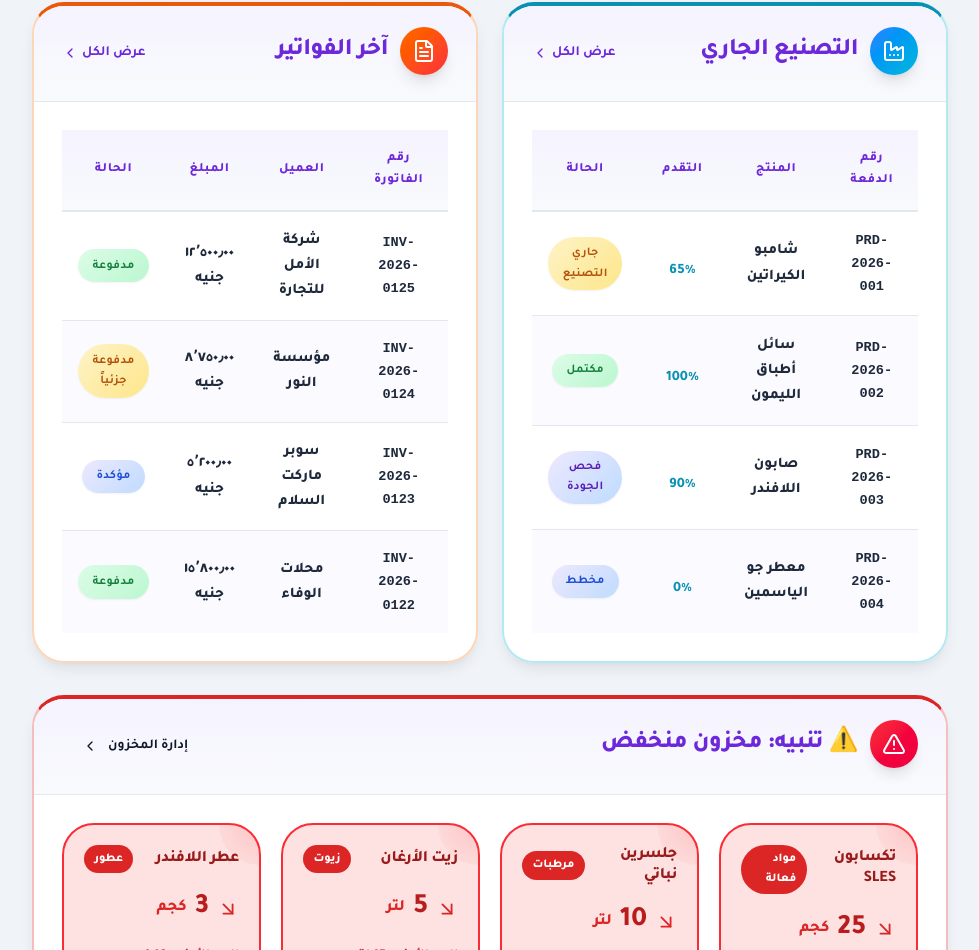
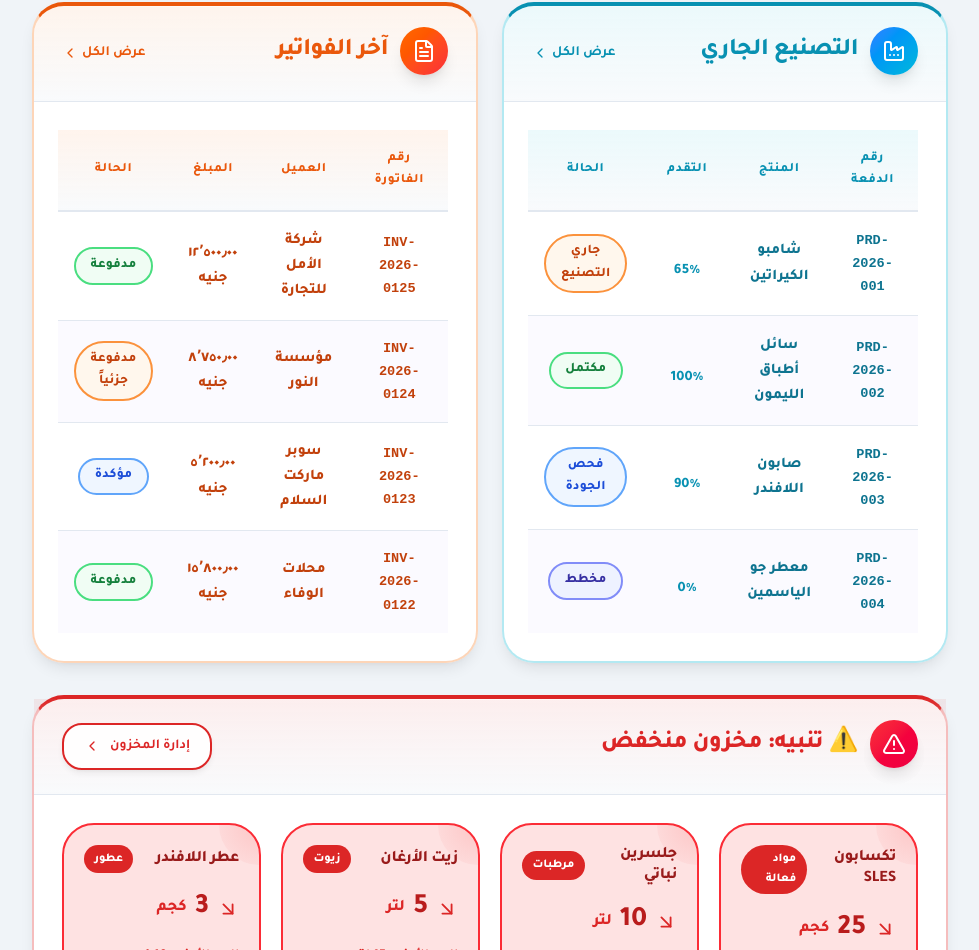
Before and after one commit to fantazia1110-design/BRAVO-new-sestym-, a Next.js app: page / in a window 1280 px wide. Shown: the part 1850-2800 px from the top of the page, without its empty margins (0-979 px from the left). Built offline with nearby package versions, Linux system fonts and the light colour scheme.

Commit message:
revert: restore everything to ca11662 (last working state) + fix >>
Co-authored-by: arena-agent <297053741+arena-agent@users.noreply.github.com>

```diff
--- a/src/app/globals.css
+++ b/src/app/globals.css
@@ -293,7 +293,7 @@ a:hover {
   border: 1px solid rgba(255, 255, 255, 0.8);
   border-radius: var(--radius-2xl);
   box-shadow: var(--shadow-md);
-  overflow: hidden;
+  overflow: visible;
   transition: transform var(--transition-normal), box-shadow var(--transition-normal), border-color var(--transition-normal);
   position: relative;
   min-width: 0;
@@ -400,8 +400,6 @@ a:hover {
   text-align: right;
   font-weight: 800;
   font-size: 0.8rem;
-  color: var(--text-secondary);
-  background: linear-gradient(to bottom, #f8fafc, #f1f5f9);
   border-bottom: 2px solid var(--border);
   letter-spacing: 0.05em;
   position: sticky;
@@ -423,11 +421,9 @@ a:hover {
 }
 
 .table tbody tr:hover {
-  background: linear-gradient(to left, rgba(59, 130, 246, 0.05), transparent);
 }
 
 .table tbody tr:hover td {
-  color: var(--primary-dark);
 }
 
 .table tbody tr:last-child td {
@@ -1883,14 +1879,14 @@ a:hover {
 .main-content .grid.grid-cols-4>.card.card-body>div>div:first-child svg{color:#fff!important;width:21px!important;height:21px!important}
 .main-content .grid.grid-cols-4>.card.card-body .text-2xl{margin:0!important;min-height:2.1rem!important;display:flex!important;align-items:center!important;font-size:1.85rem!important;font-weight:900!important;color:var(--sc)!important}
 .main-content .grid.grid-cols-4>.card.card-body .text-sm{margin:0!important;min-height:1.3rem!important;display:flex!important;align-items:center!important;font-size:.92rem!important;font-weight:800!important;color:#475569!important}
-.table th{text-align:center!important;vertical-align:middle!important;font-weight:900!important;color:#312e81!important;background:linear-gradient(to bottom,#f5f3ff,#ede9fe)!important}
-.table td{text-align:center!important;vertical-align:middle!important;padding:1rem!important;color:#1e293b!important}
+.table th{text-align:center!important;vertical-align:middle!important;font-weight:900!important}
+.table td{text-align:center!important;vertical-align:middle!important;padding:1rem!important}
 .table tbody tr:nth-child(even){background:#fbfaff!important}
-.table tbody tr:hover{background:#f3ecff!important}
+
 .table td>div:not(.flex){display:flex!important;flex-direction:column!important;align-items:center!important}
-.table td .font-mono{font-weight:900!important;color:#4c1d95!important;background:#f3ecff!important;border:1.5px solid #ddd6fe!important;padding:.28rem .6rem!important;border-radius:.5rem!important}
-.table td .font-medium{font-size:1rem!important;font-weight:900!important;color:#1e1b4b!important}
-.table td .text-xs{font-style:italic!important;color:#7c6fa8!important}
+.table td .font-mono{font-weight:900!important}
+.table td .font-medium{font-size:1rem!important;font-weight:900!important}
+.table td .text-xs{font-style:italic!important}
 .table td .flex.items-center.gap-2{display:flex!important;flex-wrap:wrap!important;justify-content:center!important;gap:.4rem!important}
 .table td a.btn,.table td button.btn{display:inline-flex!important;align-items:center!important;gap:.35rem!important;padding:.42rem .8rem!important;border-radius:.55rem!important;font-size:.78rem!important;font-weight:800!important;border:1.5px solid #e2e8f0!important;background:#f8fafc!important;color:#334155!important;overflow:visible!important}
 .table td a.btn::after,.table td button.btn::after{content:attr(title)!important;position:static!important;inset:auto!important;opacity:1!important;background:none!important;color:inherit!important;display:inline!important;white-space:nowrap!important;transform:none!important;width:auto!important;height:auto!important}
@@ -1901,8 +1897,8 @@ a:hover {
 .table td .gap-2>*:nth-child(4):hover{background:#b91c1c!important;border-color:#b91c1c!important;color:#fff!important}
 .table td .gap-2>*:hover svg{color:#fff!important}
 .btn-primary:hover,.btn-primary:hover *{color:#fff!important}
-.btn-outline:hover,.btn-outline:hover *{color:#fff!important}
-.btn-outline:hover{background:var(--primary)!important;border-color:var(--primary)!important}
+.btn-outline:hover,.btn-outline:hover *{color:#fff}
+.btn-outline:hover{background:var(--primary);border-color:var(--primary)}
 .page-title{font-size:2.05rem!important;font-weight:900!important;color:#1e1b4b!important}
 
 /* بطاقات الأقسام: شارة عدد المنتجات (§7) */
@@ -1996,35 +1992,34 @@ a:hover {
 [data-section="settings"]      { --sc: #475569; --sc-light: #f8fafc; --sc-soft: #cbd5e1; }
 [data-section="dashboard"]     { --sc: #6d28d9; --sc-light: #f5f3ff; --sc-soft: #ddd6fe; }
 
-/* ستايلات موحدة لكل الأقسام حسب لون القسم */
-[data-section] .page-title {
+/* ستايلات موحدة لكل الأقسام حسب لون القسم — الداشبورد مستثنى لأنه ليها ستايل خاص */
+[data-section]:not([data-section="dashboard"]) .page-title {
   color: var(--sc) !important;
 }
 
-[data-section] .stat-card {
-  border-left: 4px solid var(--sc) !important;
+[data-section]:not([data-section="dashboard"]) .stat-card {
   border: none !important;
   border-left: 4px solid var(--sc) !important;
   background: linear-gradient(145deg, var(--sc-light) 0%, #fff 100%) !important;
   transition: transform 0.3s ease, box-shadow 0.3s ease !important;
 }
 
-[data-section] .stat-card:hover {
+[data-section]:not([data-section="dashboard"]) .stat-card:hover {
   transform: translateY(-4px) !important;
   box-shadow: 0 12px 24px -8px rgba(0,0,0,0.15), 0 0 20px -6px var(--sc) !important;
 }
 
-[data-section] .stat-card .stat-value {
+[data-section]:not([data-section="dashboard"]) .stat-card .stat-value {
   color: var(--sc) !important;
   -webkit-text-fill-color: var(--sc) !important;
   background: none !important;
 }
 
-[data-section] .stat-card .stat-label {
+[data-section]:not([data-section="dashboard"]) .stat-card .stat-label {
   color: #475569 !important;
 }
 
-[data-section] .stat-card .stat-icon {
+[data-section]:not([data-section="dashboard"]) .stat-card .stat-icon {
   background: var(--sc-light) !important;
   color: var(--sc) !important;
   border: 2px solid var(--sc-soft) !important;
@@ -2036,59 +2031,125 @@ a:hover {
   overflow: hidden;
 }
 
-[data-section] .card-header {
+[data-section]:not([data-section="dashboard"]) .card-header {
   background: linear-gradient(to bottom, var(--sc-light), rgba(248,250,252,0.9)) !important;
 }
 
-[data-section] .card-header h2,
-[data-section] .card-header h3 {
+[data-section]:not([data-section="dashboard"]) .card-header h2,
+[data-section]:not([data-section="dashboard"]) .card-header h3 {
   color: var(--sc) !important;
 }
 
 /* أزرار الأقسام */
-[data-section] .btn-primary {
+[data-section]:not([data-section="dashboard"]) .btn-primary {
   background: var(--sc) !important;
   border-color: var(--sc) !important;
 }
 
-[data-section] .btn-primary:hover {
+[data-section]:not([data-section="dashboard"]) .btn-primary:hover {
   filter: brightness(1.1) !important;
 }
 
-[data-section] .btn-outline {
+[data-section]:not([data-section="dashboard"]) .btn-outline {
   border-color: var(--sc) !important;
   color: var(--sc) !important;
 }
 
-[data-section] .btn-outline:hover {
+[data-section]:not([data-section="dashboard"]) .btn-outline:hover {
   background: var(--sc) !important;
   border-color: var(--sc) !important;
   color: #fff !important;
 }
 
 /* عناوين الجداول */
-[data-section] .table th {
+[data-section]:not([data-section="dashboard"]) .table th {
   background: linear-gradient(to bottom, var(--sc-light), #f8fafc) !important;
   color: var(--sc) !important;
 }
 
 /* صفوف الجداول عند التمرير */
-[data-section] .table tbody tr:hover {
+[data-section]:not([data-section="dashboard"]) .table tbody tr:hover {
   background: var(--sc-light) !important;
 }
 
 /* أيقونة الصفحة في الهيدر */
-[data-section] .page-header .w-14,
-[data-section] .page-header .w-16 {
+[data-section]:not([data-section="dashboard"]) .page-header .w-14,
+[data-section]:not([data-section="dashboard"]) .page-header .w-16 {
   background: linear-gradient(145deg, var(--sc), color-mix(in srgb, var(--sc) 70%, #000)) !important;
 }
 
 /* روابط عرض الكل */
-[data-section] a[href] {
-  /* لا نغير كل الروابط - بس اللي جوا card-header */
-}
-
-[data-section] .card-header a,
-[data-section] .card-header Link {
+[data-section]:not([data-section="dashboard"]) .card-header a,
+[data-section]:not([data-section="dashboard"]) .card-header Link {
   color: var(--sc) !important;
 }
+
+/* ألوان عناوين أقسام الداشبورد — !important عشان نتغلّب على أي CSS تاني */
+.section-color-green  { color: #16a34a !important; }
+.section-color-purple { color: #7c3aed !important; }
+.section-color-cyan   { color: #0891b2 !important; }
+.section-color-orange { color: #ea580c !important; }
+.section-color-red    { color: #dc2626 !important; }
+.section-color-green a,
+.section-color-green Link { color: #16a34a !important; }
+.section-color-purple a,
+.section-color-purple Link { color: #7c3aed !important; }
+.section-color-cyan a,
+.section-color-cyan Link { color: #0891b2 !important; }
+.section-color-orange a,
+.section-color-orange Link { color: #ea580c !important; }
+.section-color-red a,
+.section-color-red Link { color: #dc2626 !important; }
+
+/* تأثير الوقوف على صفوف الجداول بلون القسم */
+.section-color-green .table tbody tr:hover { background: rgba(34,197,94,0.12) !important; box-shadow: inset 4px 0 0 #16a34a !important; transform: translateX(3px); }
+.section-color-purple .table tbody tr:hover { background: rgba(139,92,246,0.12) !important; box-shadow: inset 4px 0 0 #7c3aed !important; transform: translateX(3px); }
+.section-color-cyan .table tbody tr:hover { background: rgba(6,182,212,0.12) !important; box-shadow: inset 4px 0 0 #0891b2 !important; transform: translateX(3px); }
+.section-color-orange .table tbody tr:hover { background: rgba(249,115,22,0.12) !important; box-shadow: inset 4px 0 0 #ea580c !important; transform: translateX(3px); }
+.section-color-red .table tbody tr:hover { background: rgba(220,38,38,0.12) !important; box-shadow: inset 4px 0 0 #dc2626 !important; transform: translateX(3px); }
+
+/* شريط التقدم بلون القسم */
+.section-color-cyan .progress-fill { background: linear-gradient(90deg, #0891b2, #06b6d4) !important; }
+.section-color-orange .progress-fill { background: linear-gradient(90deg, #ea580c, #f97316) !important; }
+.section-color-green .progress-fill { background: linear-gradient(90deg, #16a34a, #22c55e) !important; }
+.section-color-red .progress-fill { background: linear-gradient(90deg, #dc2626, #f87171) !important; }
+
+/* bold قوي على خلايا الجداول */
+.section-color-cyan .table td,
+.section-color-orange .table td,
+.section-color-green .table td,
+.section-color-red .table td,
+.section-color-purple .table td { font-weight: 800 !important; }
+
+/* عناوين الجداول (th) بلون القسم */
+.section-color-green .table th { color: #16a34a !important; background: linear-gradient(to bottom, rgba(34,197,94,0.08), rgba(248,250,252,0.9)) !important; }
+.section-color-purple .table th { color: #7c3aed !important; background: linear-gradient(to bottom, rgba(139,92,246,0.08), rgba(248,250,252,0.9)) !important; }
+.section-color-cyan .table th { color: #0891b2 !important; background: linear-gradient(to bottom, rgba(6,182,212,0.08), rgba(248,250,252,0.9)) !important; }
+.section-color-orange .table th { color: #ea580c !important; background: linear-gradient(to bottom, rgba(249,115,22,0.08), rgba(248,250,252,0.9)) !important; }
+.section-color-red .table th { color: #dc2626 !important; background: linear-gradient(to bottom, rgba(220,38,38,0.08), rgba(248,250,252,0.9)) !important; }
+
+/* خلايا الجداول (td) بلون القسم */
+.section-color-green .table td { color: #15803d !important; }
+.section-color-purple .table td { color: #6d28d9 !important; }
+.section-color-cyan .table td { color: #0e7490 !important; }
+.section-color-orange .table td { color: #c2410c !important; }
+.section-color-red .table td { color: #b91c1c !important; }
+
+/* خلايا font-mono (أرقام الدفعات/الفواتير) بلون القسم أوضح */
+.section-color-green .table td .font-mono { color: #16a34a !important; background: rgba(34,197,94,0.08) !important; border-color: rgba(34,197,94,0.2) !important; }
+.section-color-purple .table td .font-mono { color: #7c3aed !important; background: rgba(139,92,246,0.08) !important; border-color: rgba(139,92,246,0.2) !important; }
+.section-color-cyan .table td .font-mono { color: #0891b2 !important; background: rgba(6,182,212,0.08) !important; border-color: rgba(6,182,212,0.2) !important; }
+.section-color-orange .table td .font-mono { color: #ea580c !important; background: rgba(249,115,22,0.08) !important; border-color: rgba(249,115,22,0.2) !important; }
+.section-color-red .table td .font-mono { color: #dc2626 !important; background: rgba(220,38,38,0.08) !important; border-color: rgba(220,38,38,0.2) !important; }
+
+/* تأثير الوقوف على عناصر القوائم بلون القسم — أوضح */
+.hover-list-green:hover { background: rgba(34,197,94,0.12) !important; transform: translateX(6px) !important; box-shadow: -4px 0 0 0 #16a34a !important; }
+.hover-list-purple:hover { background: rgba(139,92,246,0.12) !important; transform: translateX(6px) !important; box-shadow: -4px 0 0 0 #7c3aed !important; }
+.hover-list-cyan:hover { background: rgba(6,182,212,0.12) !important; transform: translateX(6px) !important; box-shadow: -4px 0 0 0 #0891b2 !important; }
+.hover-list-orange:hover { background: rgba(249,115,22,0.12) !important; transform: translateX(6px) !important; box-shadow: -4px 0 0 0 #ea580c !important; }
+.hover-list-red:hover { background: rgba(220,38,38,0.12) !important; transform: translateX(6px) !important; box-shadow: -4px 0 0 0 #dc2626 !important; }
+
+/* زر أحمر outline — hover أحمر مش بنفسجي */
+.btn-red-outline { background: rgba(255,255,255,0.9) !important; backdrop-filter: blur(10px); border: 2px solid #dc2626 !important; color: #dc2626 !important; box-shadow: var(--shadow) !important; cursor: pointer; transition: all 0.2s; }
+.btn-red-outline:hover { background: #dc2626 !important; border-color: #dc2626 !important; color: #fff !important; box-shadow: 0 8px 25px -5px rgba(220,38,38,0.4) !important; }
+.btn-red-outline:hover * { color: #fff !important; }
--- a/src/components/ui/Badge.tsx
+++ b/src/components/ui/Badge.tsx
@@ -47,41 +47,43 @@ export function getFormulaStatusBadge(status: string) {
   }
 }
 
-// دالة مساعدة للحصول على لون حالة التصنيع
+// دالة مساعدة للحصول على لون حالة التصنيع — كل حالة بلونها المعبر عنها
 export function getProductionStatusBadge(status: string) {
+  const base = { fontWeight: 900, fontSize: '0.82rem', padding: '0.35rem 0.9rem', borderRadius: '9999px', display: 'inline-flex', alignItems: 'center' as const, letterSpacing: '0.02em' };
   switch (status) {
     case 'draft':
-      return <Badge variant="default">مسودة</Badge>;
+      return <span style={{ ...base, background: '#f1f5f9', color: '#475569', border: '2px solid #94a3b8' }}>مسودة</span>;
     case 'planned':
-      return <Badge variant="info">مخطط</Badge>;
+      return <span style={{ ...base, background: '#eef2ff', color: '#3730a3', border: '2px solid #818cf8' }}>مخطط</span>;
     case 'in_progress':
-      return <Badge variant="warning">جاري التصنيع</Badge>;
+      return <span style={{ ...base, background: '#fff7ed', color: '#c2410c', border: '2px solid #fb923c' }}>جاري التصنيع</span>;
     case 'quality_check':
-      return <Badge variant="primary">فحص الجودة</Badge>;
+      return <span style={{ ...base, background: '#eff6ff', color: '#1d4ed8', border: '2px solid #60a5fa' }}>فحص الجودة</span>;
     case 'completed':
-      return <Badge variant="success">مكتمل</Badge>;
+      return <span style={{ ...base, background: '#f0fdf4', color: '#15803d', border: '2px solid #4ade80' }}>مكتمل</span>;
     case 'cancelled':
-      return <Badge variant="error">ملغي</Badge>;
+      return <span style={{ ...base, background: '#fef2f2', color: '#dc2626', border: '2px solid #f87171' }}>ملغي</span>;
     default:
-      return <Badge>{status}</Badge>;
+      return <span style={{ ...base, background: '#f1f5f9', color: '#475569', border: '2px solid #94a3b8' }}>{status}</span>;
   }
 }
 
-// دالة مساعدة للحصول على لون حالة الفاتورة
+// دالة مساعدة للحصول على لون حالة الفاتورة — كل حالة بلونها المعبر عنها
 export function getInvoiceStatusBadge(status: string) {
+  const base = { fontWeight: 900, fontSize: '0.82rem', padding: '0.35rem 0.9rem', borderRadius: '9999px', display: 'inline-flex', alignItems: 'center' as const, letterSpacing: '0.02em' };
   switch (status) {
     case 'draft':
-      return <Badge variant="default">مسودة</Badge>;
+      return <span style={{ ...base, background: '#f1f5f9', color: '#475569', border: '2px solid #94a3b8' }}>مسودة</span>;
     case 'confirmed':
-      return <Badge variant="info">مؤكدة</Badge>;
+      return <span style={{ ...base, background: '#eff6ff', color: '#1d4ed8', border: '2px solid #60a5fa' }}>مؤكدة</span>;
     case 'paid':
-      return <Badge variant="success">مدفوعة</Badge>;
+      return <span style={{ ...base, background: '#f0fdf4', color: '#15803d', border: '2px solid #4ade80' }}>مدفوعة</span>;
     case 'partially_paid':
-      return <Badge variant="warning">مدفوعة جزئياً</Badge>;
+      return <span style={{ ...base, background: '#fff7ed', color: '#c2410c', border: '2px solid #fb923c' }}>مدفوعة جزئياً</span>;
     case 'cancelled':
-      return <Badge variant="error">ملغية</Badge>;
+      return <span style={{ ...base, background: '#fef2f2', color: '#dc2626', border: '2px solid #f87171' }}>ملغية</span>;
     default:
-      return <Badge>{status}</Badge>;
+      return <span style={{ ...base, background: '#f1f5f9', color: '#475569', border: '2px solid #94a3b8' }}>{status}</span>;
   }
 }
 
```
